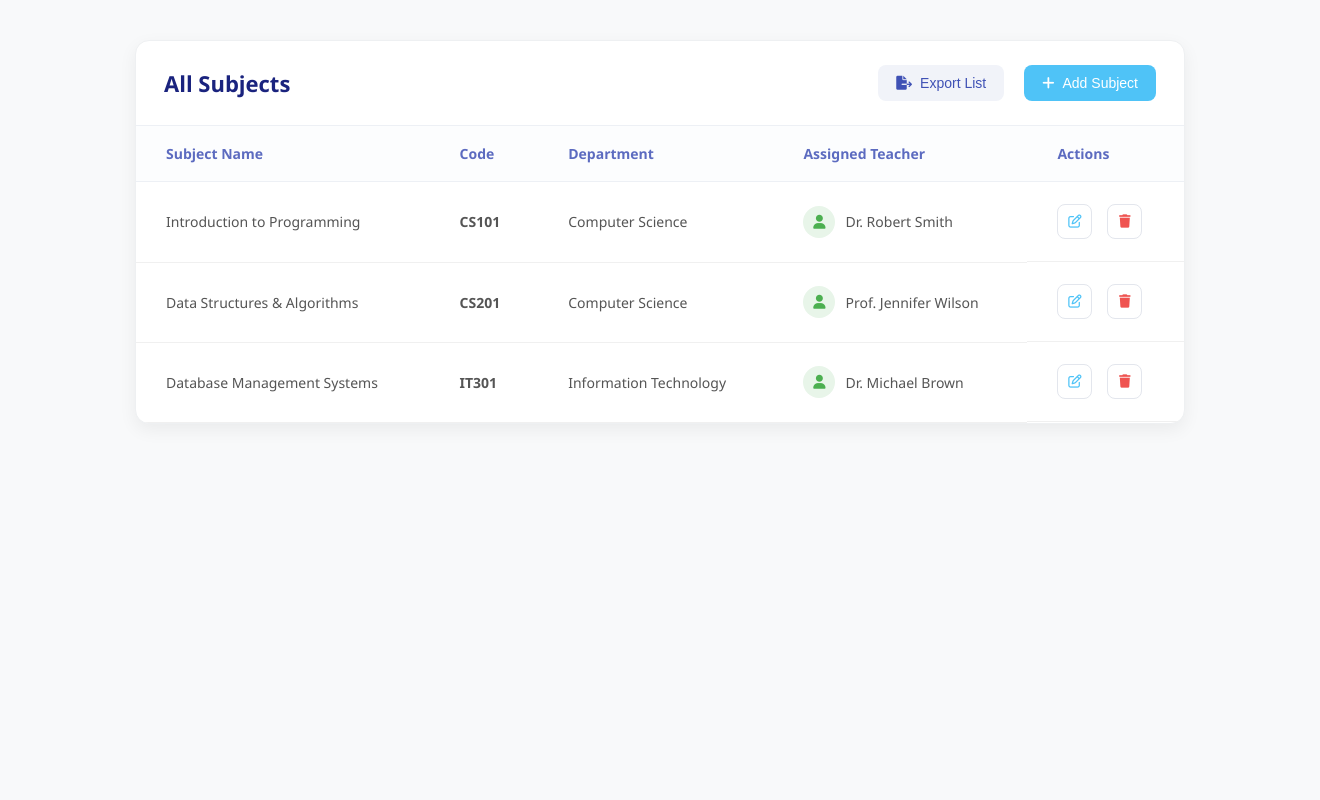
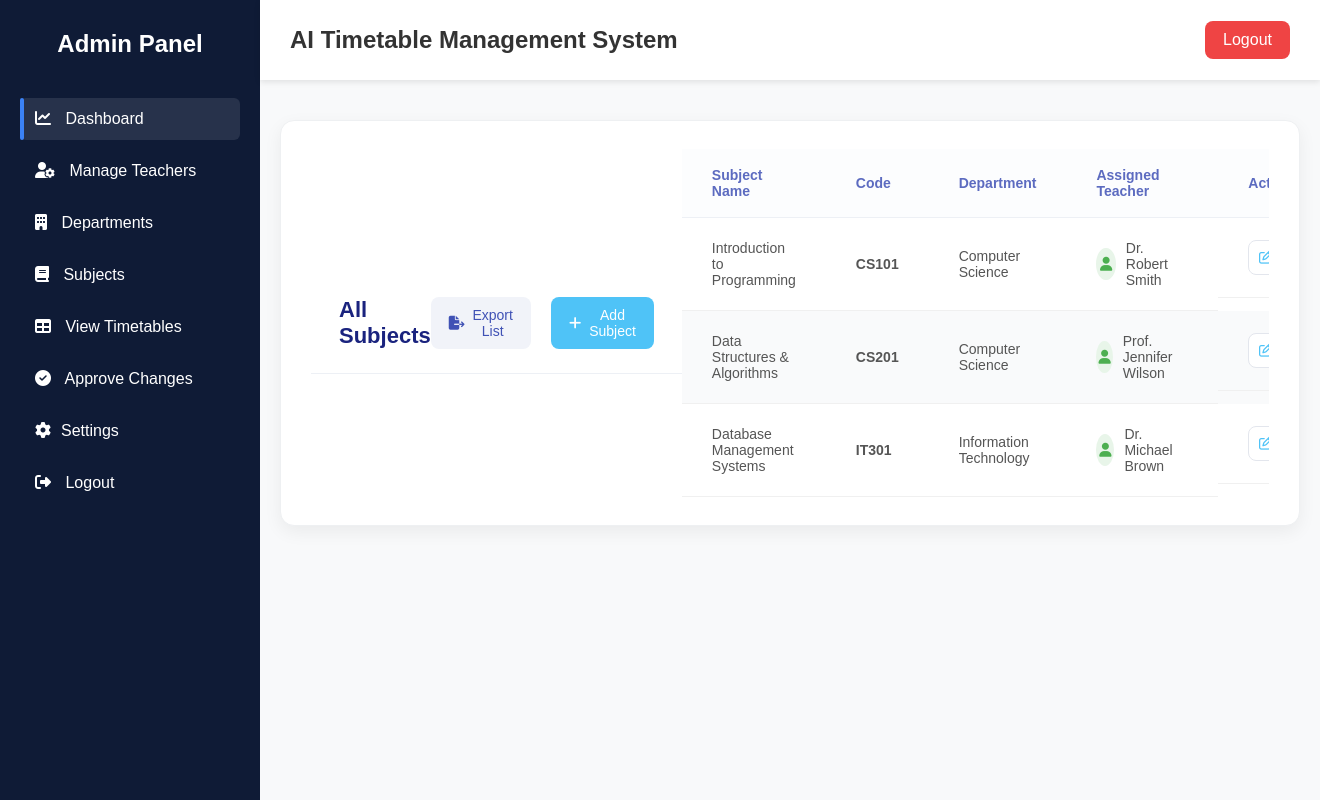
Before and after one commit to umarfarooqdev123/AI-Timetable-Model, a Flask app: page /subjects in a window 1320 px wide. Run offline with Flask 3, Linux system fonts and the light colour scheme.

Commit message:
Setup the subjects page according to Flask

```diff
--- a/templates/Admin_dashboard_layout.html
+++ b/templates/Admin_dashboard_layout.html
@@ -22,12 +22,14 @@
 
         <ul class="menu">
           <li class="active">
-            <i class="fa-solid fa-chart-line"></i> Dashboard
+            <a href="{{ url_for('Admin_dashboard') }} "style="color: inherit; text-decoration: none; display: block; width: 100%;">
+              <i class="fa-solid fa-chart-line"></i> Dashboard
+            </a>
           </li>
           <li>
             <a href="{{ url_for('manage_teachers') }}" style="color: inherit; text-decoration: none; display: block; width: 100%;">
-            <i class="fa-solid fa-user-gear"></i> Manage Teachers
-          </a>
+              <i class="fa-solid fa-user-gear"></i> Manage Teachers
+            </a>
           <li>
             <a
               href="{{ url_for('departments') }}"
@@ -51,7 +53,7 @@
                 width: 100%;
               "
             >
-            <i class="fa-solid fa-book"></i> Subjects
+              <i class="fa-solid fa-book"></i> Subjects
             </a>
           </li>
           <li>
@@ -59,7 +61,7 @@
               <i class="fa-solid fa-table"></i> View Timetables
             </a>
           </li>
-           <li>
+          <li>
             <a
               href="{{ url_for('approve_changes') }}"
               style="
--- a/templates/subjects.html
+++ b/templates/subjects.html
@@ -1,16 +1,17 @@
-<!DOCTYPE html>
-<html lang="en">
-<head>
-    <meta charset="UTF-8">
-    <meta name="viewport" content="width=device-width, initial-scale=1.0">
-    <title>Subjects Dashboard</title>
+{% extends "Admin_dashboard_layout.html" %}
 
-    <link rel="stylesheet" href="../static/subjects.css">
+{% block head %}
+    <!-- Font Awesome -->
+    <link
+      rel="stylesheet"
+      href="https://cdnjs.cloudflare.com/ajax/libs/font-awesome/6.5.0/css/all.min.css"
+    />
 
-    <link rel="stylesheet" href="https://cdnjs.cloudflare.com/ajax/libs/font-awesome/6.0.0/css/all.min.css">
-</head>
-<body>
+    <!-- Subjects CSS -->
+    <link rel="stylesheet" href="/static/subjects.css" />
+{% endblock %}
 
+{% block body %}
 <div class="container">
     <div class="card">
         <div class="card-header">
@@ -88,5 +89,4 @@
     </div>
 </div>
 
-</body>
-</html>
+{% endblock %}
```
